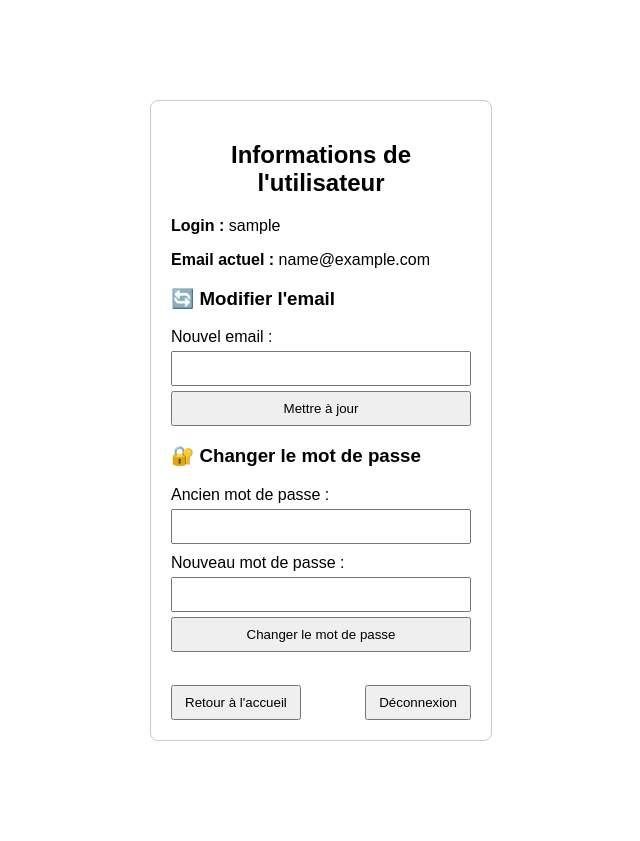
After one commit to Croniouf/Ap1-Web, a PHP site: page /perso.php in a window 1280 px wide. The commit adds this page. Shown: the whole page, without its empty margins (319-959 px from the left). Run offline with PHP 8.4, Linux system fonts and the light colour scheme; the visitor is signed in with stand-in values (Sample User, id 1); tables that the repository leaves empty or names only in its code hold one stand-in row (values such as "Sample post").

Commit message:
Modifs 6/10/25

```diff
--- a/Appli_Xavier/index.css
+++ b/Appli_Xavier/index.css
@@ -0,0 +1,40 @@
+.formulaire {
+    width: 300px;
+    margin: 100px auto;
+    padding: 20px;
+    border: 1px solid #ccc;
+    border-radius: 8px;
+    font-family: Arial, sans-serif;
+}
+
+.formulaire h2 {
+    text-align: center;
+}
+
+.formulaire label {
+    display: block;
+    margin-top: 10px;
+}
+
+.formulaire input {
+    width: 100%;
+    padding: 8px;
+    margin-top: 5px;
+    box-sizing: border-box;
+}
+
+.formulaire .buttons {
+    margin-top: 15px;
+    display: flex;
+    justify-content: space-between;
+}
+
+.formulaire button {
+    padding: 8px 12px;
+    cursor: pointer;
+}
+
+.formulaire a {
+    text-decoration: none;
+    color: inherit;
+}
--- /dev/null
+++ b/Appli_Xavier/perso.php
@@ -0,0 +1,108 @@
+<?php
+session_start();
+include '_conf.php';
+
+// Vérification de la session
+if (!isset($_SESSION['Sid'])) {
+    echo "Vous devez être connecté pour accéder à cette page. <a href='index.php'>Retour</a>";
+    exit();
+}
+
+$bdd = mysqli_connect($serveurBDD, $userBDD, $mdpBDD, $nomBDD);
+if (!$bdd) {
+    die("Erreur de connexion à la base de données.");
+}
+
+$login = $_SESSION['Sid'];
+
+// Récupérer les informations actuelles de l'utilisateur
+$requete = "SELECT * FROM utilisateur WHERE login = '$login'";
+$resultat = mysqli_query($bdd, $requete);
+$donnees = mysqli_fetch_assoc($resultat);
+
+$email_actuel = $donnees['email'];
+$num_utilisateur = $donnees['num'];
+$message = "";
+
+
+// ======= TRAITEMENT MISE À JOUR EMAIL =======
+if (isset($_POST['modifier_email'])) {
+    $nouvel_email = mysqli_real_escape_string($bdd, $_POST['nouvel_email']);
+
+    if (filter_var($nouvel_email, FILTER_VALIDATE_EMAIL)) {
+        $requete = "UPDATE utilisateur SET email = '$nouvel_email' WHERE num = $num_utilisateur";
+        mysqli_query($bdd, $requete);
+        $message = "✅ Email mis à jour avec succès.";
+        $email_actuel = $nouvel_email;
+    } else {
+        $message = "❌ Email invalide.";
+    }
+}
+
+// ======= TRAITEMENT CHANGEMENT MOT DE PASSE =======
+if (isset($_POST['modifier_mdp'])) {
+    $ancien_mdp = md5($_POST['ancien_mdp']);
+    $nouveau_mdp = md5($_POST['nouveau_mdp']);
+
+    // Vérifie que l'ancien mot de passe est correct
+    $requete = "SELECT motdepasse FROM utilisateur WHERE num = $num_utilisateur";
+    $resultat = mysqli_query($bdd, $requete);
+    $donnees = mysqli_fetch_assoc($resultat);
+
+    if ($donnees['motdepasse'] === $ancien_mdp) {
+        $requete = "UPDATE utilisateur SET motdepasse = '$nouveau_mdp' WHERE num = $num_utilisateur";
+        mysqli_query($bdd, $requete);
+        $message = "✅ Mot de passe mis à jour avec succès.";
+    } else {
+        $message = "❌ Ancien mot de passe incorrect.";
+    }
+}
+
+?>
+
+<!DOCTYPE html>
+<html lang="fr">
+<head>
+    <meta charset="UTF-8">
+    <title>Page personnelle</title>
+    <link rel="stylesheet" href="index.css">
+</head>
+<body>
+
+<div class="formulaire">
+    <h2>Informations de l'utilisateur</h2>
+
+    <?php if ($message != ""): ?>
+        <p style="color:green;"><?php echo $message; ?></p>
+    <?php endif; ?>
+
+    <p><strong>Login :</strong> <?php echo htmlspecialchars($login); ?></p>
+    <p><strong>Email actuel :</strong> <?php echo htmlspecialchars($email_actuel); ?></p>
+
+    <h3>🔄 Modifier l'email</h3>
+    <form method="post">
+        <label for="nouvel_email">Nouvel email :</label>
+        <input type="email" name="nouvel_email" required>
+        <input type="submit" name="modifier_email" value="Mettre à jour">
+    </form>
+
+    <h3>🔐 Changer le mot de passe</h3>
+    <form method="post">
+        <label for="ancien_mdp">Ancien mot de passe :</label>
+        <input type="password" name="ancien_mdp" required><br>
+
+        <label for="nouveau_mdp">Nouveau mot de passe :</label>
+        <input type="password" name="nouveau_mdp" required><br>
+
+        <input type="submit" name="modifier_mdp" value="Changer le mot de passe">
+    </form>
+
+    <br>
+    <div class="buttons">
+        <button type="button" onclick="window.location.href='accueil.php'">Retour à l'accueil</button>
+        <button type="button" onclick="window.location.href='index.php'">Déconnexion</button>
+    </div>
+</div>
+
+</body>
+</html>
```
Also changed, not shown: Appli_Xavier/accueil.php (added, +113 -0 lines), Appli_Xavier/index.php (+17 -10 lines), Appli_Xavier/oubli.php (+30 -113 lines).
